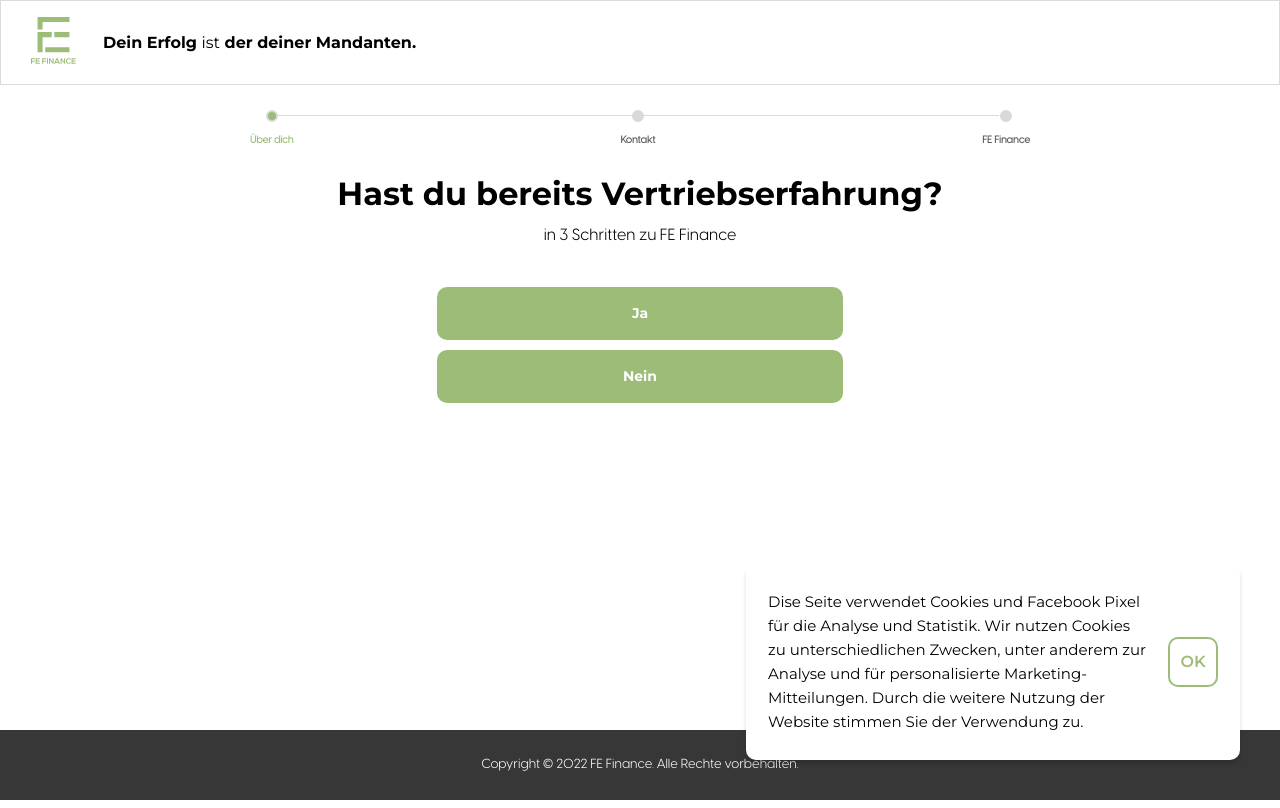
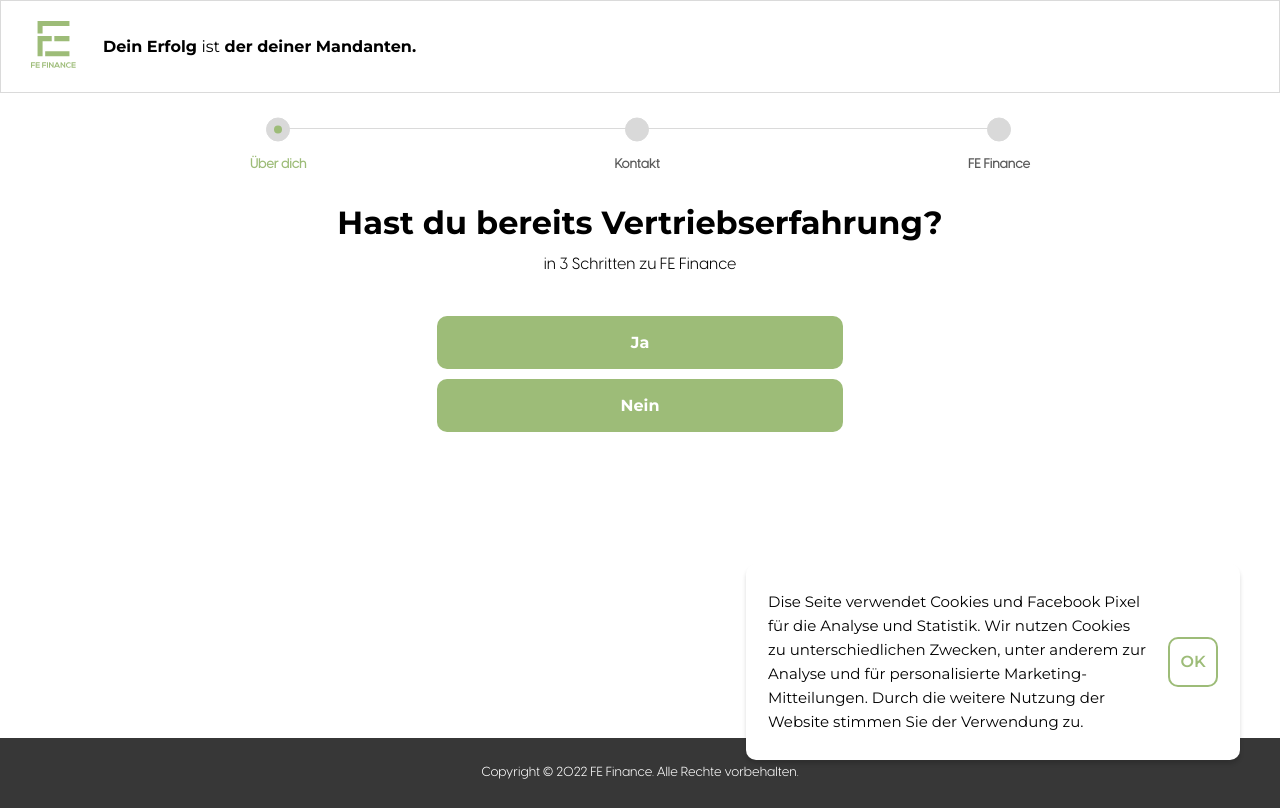
Before and after one commit to JESAM-Consulting/lp2genrator, a React (Create React App) app: page /steper in a window 1280 px wide. Built offline with nearby package versions, Linux system fonts and the light colour scheme.

Commit message:
some ajustment on the design

```diff
--- a/src/components/steper/firstStep/firstStep.scss
+++ b/src/components/steper/firstStep/firstStep.scss
@@ -25,8 +25,8 @@
         @include breakpoint("max-sm") {
           font-weight: 700;
           margin: 0 0 10px 0;
-          font-size: 14px;
-          line-height: 17px;
+          font-size: 1.5rem;
+          line-height: 1.75rem;
         }
       }
       p {
@@ -40,7 +40,7 @@
 
         @include breakpoint("max-sm") {
           font-weight: 400;
-          font-size: 11px;
+          font-size: 1rem;
           line-height: 16px;
         }
       }
@@ -60,14 +60,14 @@
           cursor: pointer;
           padding: 18px;
           font-weight: 700;
-          font-size: 14px;
+          font-size: 1rem;
           line-height: 17px;
           background: #9dbc78;
           border-radius: 10px;
           width: 100%;
 
           @include breakpoint("max-sm") {
-            padding: 11px;
+            padding: 20px;
           }
         }
       }
--- a/src/components/steper/secStep/secStep.scss
+++ b/src/components/steper/secStep/secStep.scss
@@ -21,11 +21,12 @@
         text-align: center;
         margin: 0 0 10px 0;
         color: #000000;
+
         @include breakpoint("max-sm") {
           font-weight: 700;
           margin: 0 0 10px 0;
-          font-size: 14px;
-          line-height: 17px;
+          font-size: 1.45rem;
+          line-height: 1.75rem;
         }
       }
       p {
@@ -38,7 +39,7 @@
         color: #000000;
         @include breakpoint("max-sm") {
           font-weight: 400;
-          font-size: 11px;
+          font-size: 1rem;
           line-height: 16px;
         }
       }
@@ -59,14 +60,14 @@
           cursor: pointer;
           padding: 18px;
           font-weight: 700;
-          font-size: 14px;
+          font-size: 1rem;
           line-height: 17px;
           background: #9dbc78;
           border-radius: 10px;
           width: 100%;
 
           @include breakpoint("max-sm") {
-            padding: 11px;
+            padding: 20px;
           }
         }
       }
--- a/src/components/steper/steper.scss
+++ b/src/components/steper/steper.scss
@@ -2,9 +2,15 @@
 
 .steper-all-content-alignment {
   border: 1px solid #dadada;
-  padding: 16px 0;
+  padding: 20px 0;
   border-bottom: 1px solid #dadada;
 
+
+  .steper-container{
+    @include breakpoint('max-sm'){
+      padding: 0 20px;
+    }
+  }
   .first-content-alignment {
     display: flex;
     align-items: center;
@@ -13,17 +19,21 @@
     @include breakpoint("max-sm") {
       gap: 16px;
     }
-
+    img{
+      @include breakpoint("max-sm") {
+        width: 3rem;
+      }
+    }
     p {
       font-weight: 800;
       font-size: 16px;
-      line-height: 30px;
+      line-height: 1.5rem;
       color: #000000;
 
       @include breakpoint("max-sm") {
-        font-weight: 800;
-        font-size: 13px;
-        line-height: 30px;
+        font-weight: 700;
+        font-size: 0.90rem;
+        line-height: 1.25rem;
       }
       span {
         font-weight: 400;
--- a/src/components/steper/steperLine/index.js
+++ b/src/components/steper/steperLine/index.js
@@ -1,9 +1,9 @@
-import React from 'react'
-import './steperLine.scss';
+import React from "react";
+import "./steperLine.scss";
 export default function SteperLine(props) {
-    const { tabview } = props
+  const { tabview } = props;
 
-    console.log("tabview",tabview);
+  console.log("tabview", tabview);
   return (
     <div>
       <div className="steper-line-all-contnet-alignment">
@@ -11,60 +11,82 @@ export default function SteperLine(props) {
           <div className="steper-alignmetn-page">
             <div className="steper-icon-text-design">
               <div className="icon-center-alignment">
-
-                            {tabview === "first" || tabview === "second" || tabview === "third" || tabview ===  "forth" ?
+                {tabview === "first" ||
+                tabview === "second" ||
+                tabview === "third" ||
+                tabview === "forth" ||
+                tabview === "fifth" ? (
                   <div className="icon-design">
                     <div className="icon-design-active"></div>
                   </div>
-                         :
-                         <div className="icon-design">
+                ) : (
+                  <div className="icon-design"></div>
+                )}
               </div>
-                            }
-
-                        </div>
-                        {tabview === "first" || tabview === "second" || tabview === "third" || tabview ===  "forth" ?
-                        <p  style={{color:"#9DBC78"}}>Über dich</p>
-                        : <p>Über dich</p> }
+              {tabview === "first" ||
+              tabview === "second" ||
+              tabview === "third" ||
+              tabview === "forth" ||
+              tabview === "fifth" ? (
+                <p style={{ color: "#9DBC78", fontWeigth: "bold" }}>
+                  Über dich
+                </p>
+              ) : (
+                <p>Über dich</p>
+              )}
             </div>
             <div className="steper-icon-text-design">
               <div className="icon-center-alignment">
                 {/* <div className="icon-design">
                             </div>    */}
 
-{tabview === "second" || tabview === "third" || tabview ===  "forth" ?
-
-
+                {tabview === "second" ||
+                tabview === "third" ||
+                tabview === "forth" ||
+                tabview === "fifth" ? (
                   <div className="icon-design">
                     <div className="icon-design-active"></div>
                   </div>
-
-                            :
-                            <div className="icon-design">
-                            </div> }
+                ) : (
+                  <div className="icon-design"></div>
+                )}
               </div>
 
-
-                        { tabview === "second" || tabview === "third" || tabview ===  "forth" ?
-                        <p  style={{color:"#9DBC78"}}>Kontakt</p>
-                        : <p>Kontakt</p> }
+              {tabview === "second" ||
+              tabview === "third" ||
+              tabview === "forth" ||
+              tabview === "fifth" ? (
+                <p style={{ color: "#9DBC78", fontWeigth: "bold" }}>Kontakt</p>
+              ) : (
+                <p>Kontakt</p>
+              )}
             </div>
             <div className="steper-icon-text-design">
               <div className="icon-center-alignment">
-                        { tabview === "third" || tabview ===  "forth" ?
+                {tabview === "third" ||
+                tabview === "forth" ||
+                tabview === "fifth" ? (
                   <div className="icon-design">
                     <div className="icon-design-active"></div>
-                    </div> :
-                            <div className="icon-design">
-                            </div>    }
+                  </div>
+                ) : (
+                  <div className="icon-design"></div>
+                )}
               </div>
 
-                        {tabview === "third" || tabview ===  "forth" ?
-                        <p  style={{color:"#9DBC78"}}>FE Finance</p>
-                        : <p>FE Finance</p> }
+              {tabview === "third" ||
+              tabview === "forth" ||
+              tabview === "fifth" ? (
+                <p style={{ color: "#9DBC78", fontWeigth: "bold" }}>
+                  FE Finance
+                </p>
+              ) : (
+                <p>FE Finance</p>
+              )}
             </div>
           </div>
         </div>
       </div>
     </div>
-  )
+  );
 }
--- a/src/components/steper/steperLine/steperLine.scss
+++ b/src/components/steper/steperLine/steperLine.scss
@@ -9,7 +9,7 @@
     margin: 40px 0 63px 0;
 
     @include breakpoint("max-xl") {
-      margin: 25px 0;
+      margin: 30px 0;
     }
 
     @include breakpoint("max-sm") {
@@ -36,14 +36,14 @@
 
       p {
         font-weight: 700;
-        font-size: 10px;
+        font-size: 13px;
         color: #595959;
         font-family: "VisbyCF-Regular";
 
         line-height: 16px;
 
         @include breakpoint("max-sm") {
-          font-size: 14px;
+          font-size: 0.80rem;
           line-height: 19px;
         }
       }
@@ -51,12 +51,12 @@
       .icon-center-alignment {
         display: flex;
         align-items: center;
-        padding: 0 0 11px 0;
+        padding: 0 0 10px 0;
         justify-content: center;
 
         .icon-design {
-          width: 12px;
-          height: 12px;
+          width: 1.5rem;
+          height: 1.5rem;
           border-radius: 50%;
           border: 1px solid #D9D9D9;
           display: flex;
@@ -66,6 +66,7 @@
           #D9D9D9;
           align-items: center;
           justify-content: center;
+          transform: translateY(-5.5px);
 
           .icon-design-active {
             background-color: #9dbc78;
--- a/src/components/steper/threeSteper/threeSteper.scss
+++ b/src/components/steper/threeSteper/threeSteper.scss
@@ -21,8 +21,8 @@
         @include breakpoint("max-sm") {
           font-weight: 700;
           margin: 0 0 10px 0;
-          font-size: 14px;
-          line-height: 17px;
+          font-size: 1.5rem;
+          line-height: 1.75rem;
         }
       }
       p {
@@ -35,7 +35,7 @@
         color: #000000;
         @include breakpoint("max-sm") {
           font-weight: 400;
-          font-size: 101x;
+          font-size: 1rem;
           line-height: 16px;
         }
       }
@@ -61,7 +61,7 @@
           display: block;
           padding: 18px;
           font-weight: 700;
-          font-size: 14px;
+          font-size: 1rem;
           line-height: 17px;
           background: #9dbc78;
           border-radius: 10px;
@@ -69,7 +69,7 @@
 
           @include breakpoint("max-sm") {
             width: 100%;
-            padding: 11px;
+            padding: 20px;
           }
         }
       }
--- a/src/components/steper/vielenDank/vielenDank.scss
+++ b/src/components/steper/vielenDank/vielenDank.scss
@@ -28,8 +28,8 @@
         @include breakpoint("max-sm") {
           font-weight: 700;
           margin: 0 0 10px 0;
-          font-size: 14px;
-          line-height: 17px;
+          font-size: 1.5rem;
+          line-height: 1.75rem;
         }
       }
 
@@ -54,11 +54,11 @@
           border-radius: 10px;
 
           @include breakpoint("max-sm") {
-            padding: 9px 27px;
+            padding: 18px 27px;
             font-weight: 700;
-font-size: 10px;
-line-height: 12px;
-text-align: center;
+            font-size: 0.8rem;
+            line-height: 1rem;
+            text-align: center;
           }
 
           cursor: pointer;
@@ -77,8 +77,8 @@ text-align: center;
         color: #5d5d5d;
         @include breakpoint("max-sm") {
           font-weight: 400;
-          font-size: 10px;
-          line-height: 16px;
+          font-size: 1rem;
+          line-height: 1.25rem;
         }
       }
     }
```
Also changed, not shown: src/components/steper/forthStep/forthStep.scss (+13 -9 lines), src/components/steper/forthStep/index.js (+11 -11 lines). Lines whose indentation alone changed are shown as unchanged.
